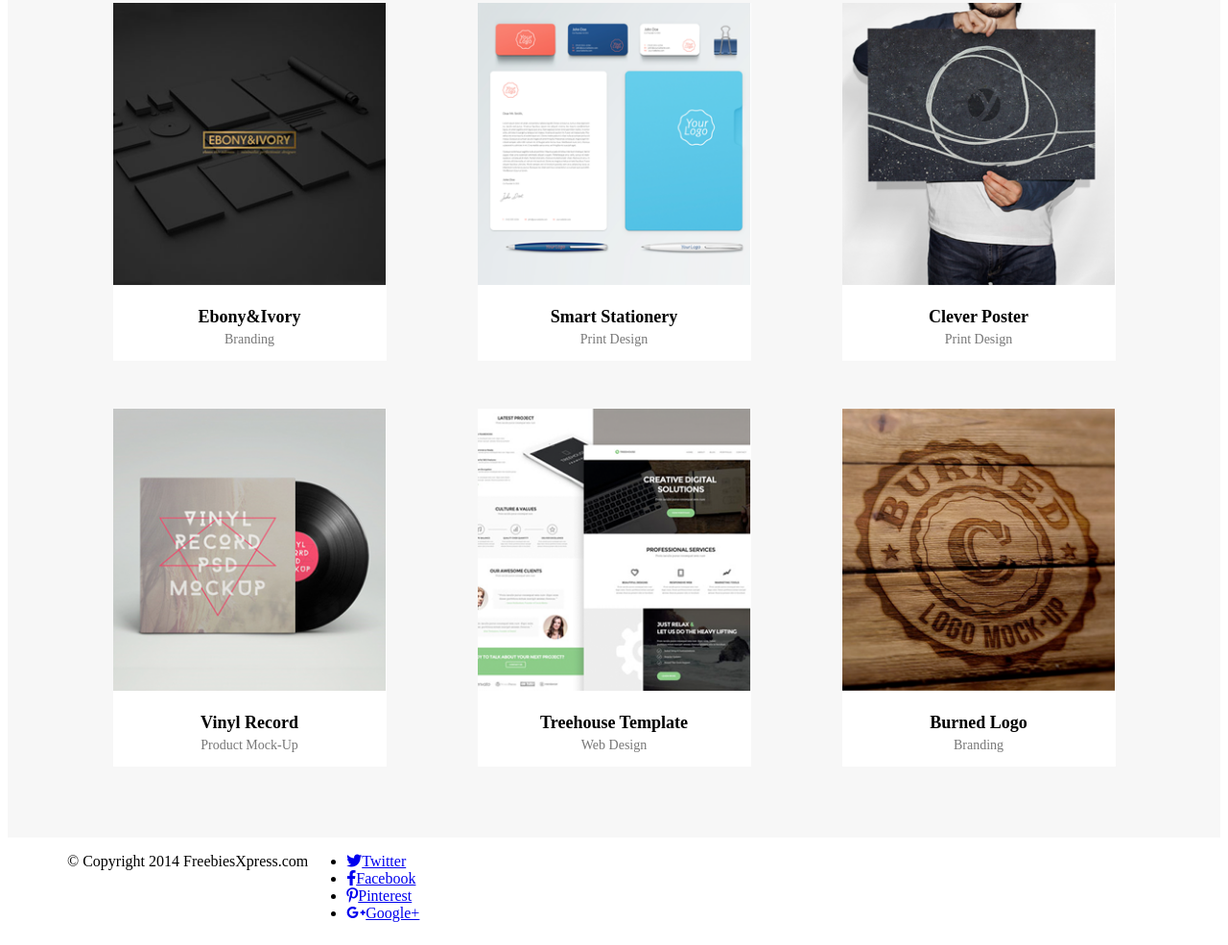
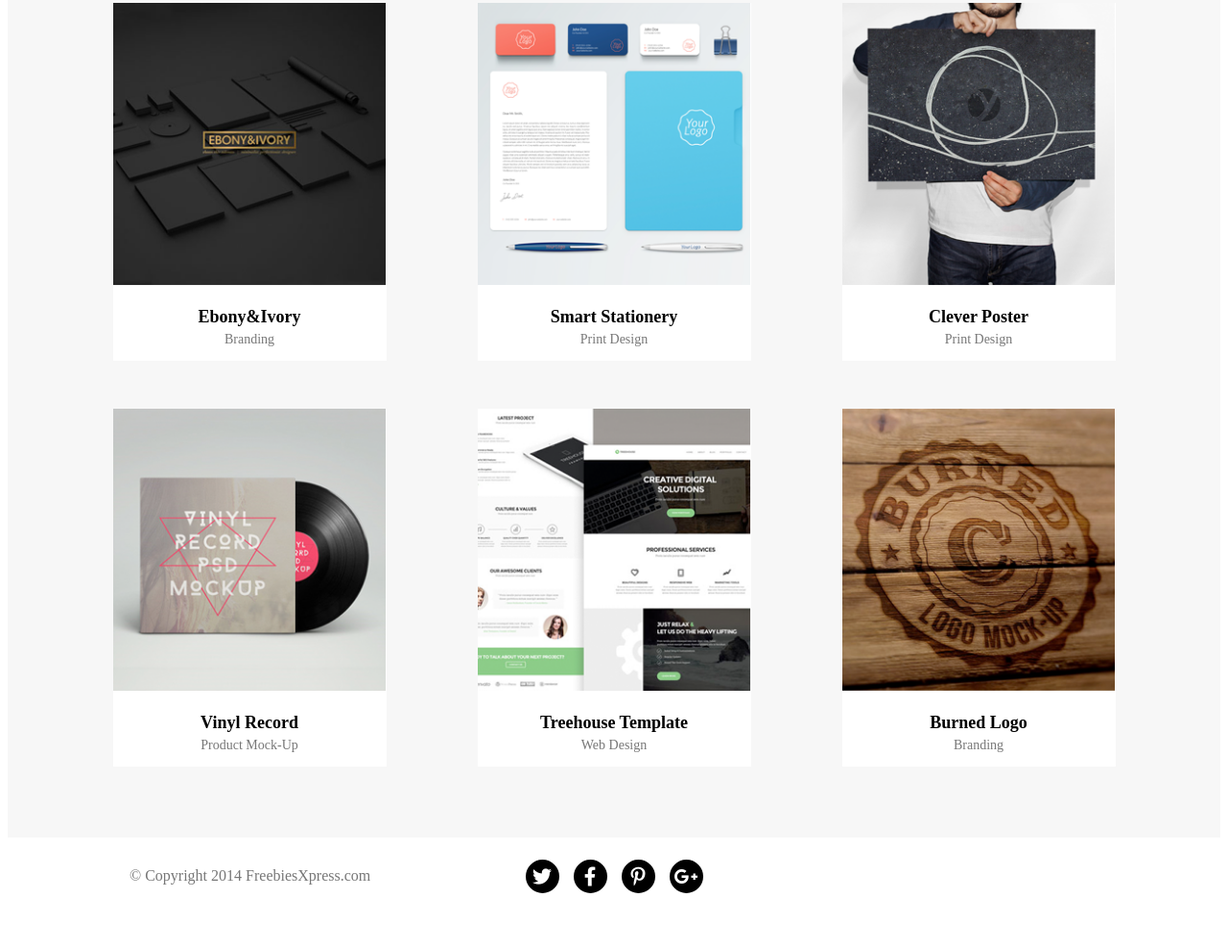
Before and after one commit to rajti-learning/landing-page_bootstrap, a website: page index.html in a window 1280 px wide. Shown: the part 1285-2270 px from the top of the page at 96% size. After the commit the page ends 2238 px from the top, so only its background shows below. Drawn offline with Linux system fonts and the light colour scheme.

Commit message:
Add styles for footer

```diff
--- a/index.html
+++ b/index.html
@@ -126,11 +126,11 @@
     <footer>
       <div class="container">
         <div class="row">
-          <div class="col- footer-text">
+          <div class="col-4 footer-text">
             <p>© Copyright 2014 FreebiesXpress.com</p>
           </div>
-          <div class="col- footer-icons">
-            <ul>
+          <div class="col-4 footer-icons">
+            <ul class="list">
               <li><a href="#"><i class="fab fa-twitter"></i>Twitter</a></li>
               <li><a href="#"><i class="fab fa-facebook-f"></i>Facebook</a></li>
               <li><a href="#"><i class="fab fa-pinterest-p"></i>Pinterest</a></li>
--- a/sass/style.scss
+++ b/sass/style.scss
@@ -165,6 +165,59 @@ $color-grey: #777777;
         width: 100%;
       }
     }
+  }
+}
+
+/* FOOTER */
+footer {
+
+  .row {
+    margin: 15px 0;
+  }
+
+  .footer-icons {
+    display: flex;
+    text-align: center;
+    font-size: 0;
+    align-items: center;
+    justify-content: center;
+
+    a{
+      text-decoration: none;
+    }
+
+    i {
+      color: $color-white;
+      border: 3px solid $color-black;
+      border-radius: 50%;
+      background-color: $color-black;
+      width: 35px;
+      height: 35px;
+      line-height: 30px;
+      font-size: 20px;
+    }
+
+    .list {
+      padding: 0;
+
+      li {
+        display: inline-block;
+        list-style-type: none;
+        margin-left: 15px;
+
+        &:first-of-type {
+          margin-left: 0;
+        }
+      }
+    }
+  }
+
+  .footer-text {
+    padding-left: 50px;
+
+    p{
+      color: $color-grey;
+    }
 
   }
 
```
Also changed, not shown: css/style.css, 1 other file.
